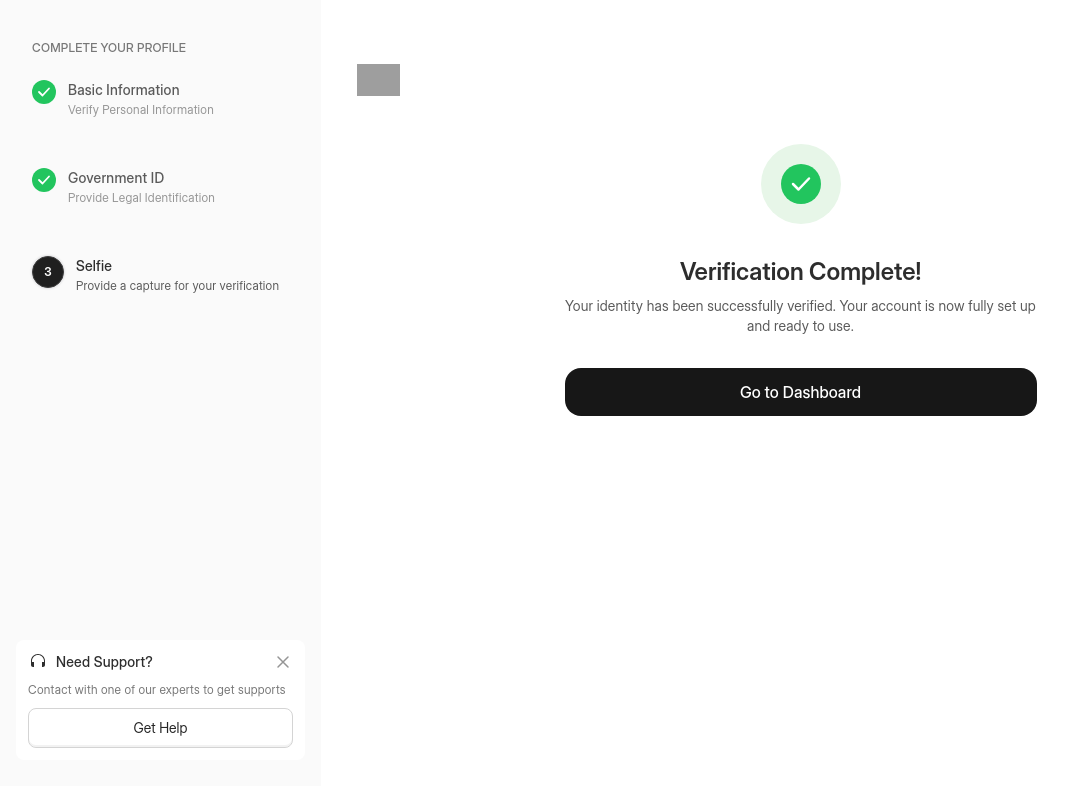
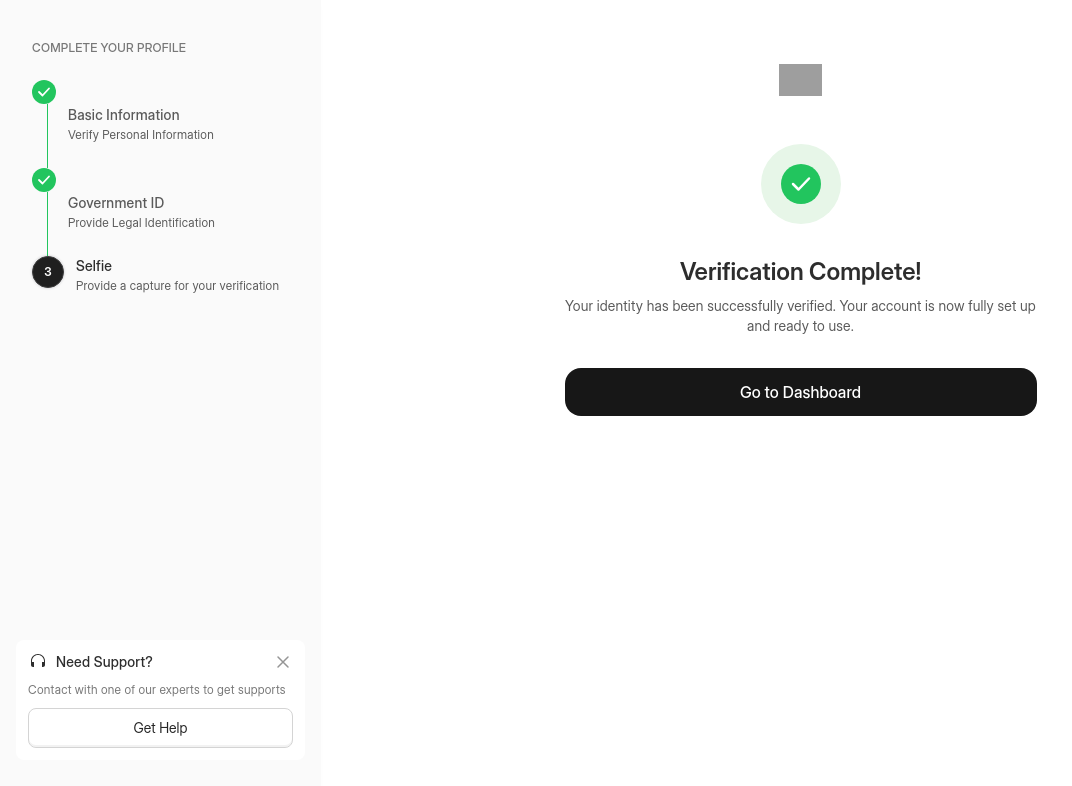
Before and after one commit to DesignedbyMazi/carloftyonboarding, a Next.js app: page /onboarding/complete in a window 1280 px wide. Shown: the top 786 px of the page, without its empty margins (0-1072 px from the left). Built offline with nearby package versions, Linux system fonts and the light colour scheme; grey boxes are pictures that could not be loaded.

Commit message:
Updated ui

```diff
--- a/app/globals.css
+++ b/app/globals.css
@@ -17,7 +17,6 @@
 
 html,
 body {
-  height: 100%;
   max-width: 100vw;
   overflow-x: hidden;
   font-family: "Inter Display", "Inter", sans-serif;
--- a/app/onboarding/page.tsx
+++ b/app/onboarding/page.tsx
@@ -7,19 +7,19 @@ export default function GettingStartedPage() {
 
   return (
     <KYCLayout activeStep="basic-info">
-      <div className="flex flex-col gap-6 items-start w-[543px] max-w-full">
-        {/* Header */}
+      <div className="flex flex-col gap-6 items-center w-[543px] max-w-full">
+        {/* Header — centered directly below the logo */}
         <div className="flex flex-col gap-1 items-center text-center w-full">
           <h1 className="text-2xl font-semibold text-[#2d2d2d] leading-8 w-full">
             Getting Started
           </h1>
           <p className="text-sm text-[#5a5a5a] leading-5 tracking-[0.14px] w-full">
-            We'll need a few details to verify your identity and get your account fully set up.
+            We&apos;ll need a few details to verify your identity and get your account fully set up.
           </p>
         </div>
 
         {/* CTA */}
-        <div className="flex flex-col items-center w-full">
+        <div className="w-full">
           <button
             onClick={() => router.push("/onboarding/personal-details")}
             className="w-full bg-[#171717] text-white rounded-xl py-3 text-base font-medium leading-6 tracking-[0.08px] hover:bg-[#333] transition-colors"
--- a/components/kyc/KYCLayout.tsx
+++ b/components/kyc/KYCLayout.tsx
@@ -7,11 +7,15 @@ interface KYCLayoutProps {
 
 export default function KYCLayout({ activeStep, children }: KYCLayoutProps) {
   return (
-    <div className="flex h-screen overflow-hidden bg-white">
+    <div className="flex min-h-screen bg-white">
+      {/* Sidebar sticks to viewport via sticky+h-screen — fills the full visible height
+          regardless of how tall the main content grows */}
       <KYCSidebar activeStep={activeStep} />
-      <main className="flex-1 bg-white flex flex-col items-center overflow-y-auto py-16 px-6">
-        {/* Carlofty Logo */}
-        <div className="mb-12 self-start ml-3">
+
+      {/* Main scrolls naturally as a normal block flow */}
+      <main className="flex-1 flex flex-col items-center py-16 px-6 bg-white">
+        {/* Carlofty Logo — centered above each page's content */}
+        <div className="mb-12 shrink-0">
           <img
             src="https://www.figma.com/api/mcp/asset/b4f1b995-cb98-48a3-ba0b-7ae714cdccf6"
             alt="Carlofty"
--- a/components/kyc/KYCSidebar.tsx
+++ b/components/kyc/KYCSidebar.tsx
@@ -43,38 +43,43 @@ function getStepStatus(step: Step, activeStep: KYCStep): StepStatus {
 function StepBadge({ status, number }: { status: StepStatus; number: number }) {
   if (status === "completed") {
     return (
-      <div className="relative shrink-0 size-6">
+      <div className="shrink-0 size-6">
         <svg viewBox="0 0 24 24" fill="none" className="w-full h-full">
           <circle cx="12" cy="12" r="12" fill="#22c55e" />
-          <path d="M7 12l3.5 3.5L17 8.5" stroke="white" strokeWidth="1.8" strokeLinecap="round" strokeLinejoin="round" />
+          <path
+            d="M7 12l3.5 3.5L17 8.5"
+            stroke="white"
+            strokeWidth="1.8"
+            strokeLinecap="round"
+            strokeLinejoin="round"
+          />
         </svg>
       </div>
     );
   }
   if (status === "active") {
     return (
-      <div className="relative shrink-0 flex items-center justify-center w-8 h-8 bg-[#1f1f1f] rounded-full border border-[#3c3c3c] shadow-[0px_0px_2px_1px_rgba(16,24,40,0.1)]">
+      <div className="shrink-0 flex items-center justify-center w-8 h-8 bg-[#1f1f1f] rounded-full border border-[#3c3c3c] shadow-[0px_0px_2px_1px_rgba(16,24,40,0.1)]">
         <span className="text-white text-xs font-semibold tracking-[0.24px]">{number}</span>
       </div>
     );
   }
-  // pending
   return (
-    <div className="relative shrink-0 flex items-center justify-center w-8 h-8 bg-white rounded-full border border-[#eaeaea] shadow-[0px_0px_2px_0.5px_rgba(16,24,40,0.02)]">
+    <div className="shrink-0 flex items-center justify-center w-8 h-8 bg-white rounded-full border border-[#eaeaea] shadow-[0px_0px_2px_0.5px_rgba(16,24,40,0.02)]">
       <span className="text-[#959595] text-xs font-semibold tracking-[0.24px]">{number}</span>
     </div>
   );
 }
 
-function DashedLine({ completed }: { completed: boolean }) {
+function Connector({ completed }: { completed: boolean }) {
   return (
-    <div className="flex justify-center w-0 h-16 ml-4">
+    <div className="w-px h-16 mx-auto" style={{ marginLeft: "15px" }}>
       <div
-        className="w-px h-full"
+        className="w-full h-full"
         style={{
           background: completed
-            ? "linear-gradient(180deg, #22c55e 0%, #22c55e 100%)"
-            : "repeating-linear-gradient(180deg, #d1d5db 0px, #d1d5db 4px, transparent 4px, transparent 8px)",
+            ? "#22c55e"
+            : "repeating-linear-gradient(180deg,#d1d5db 0px,#d1d5db 4px,transparent 4px,transparent 8px)",
         }}
       />
     </div>
@@ -87,24 +92,50 @@ interface KYCSidebarProps {
 
 export default function KYCSidebar({ activeStep }: KYCSidebarProps) {
   return (
-    <aside className="bg-[#fafafa] flex flex-col h-full w-[321px] shrink-0 shadow-[0px_4px_6px_-2px_rgba(13,13,18,0.03)]">
-      {/* Top: steps */}
-      <div className="flex-1 flex flex-col px-8 pt-10 w-full overflow-y-auto">
-        <p className="text-xs font-medium text-[#777] tracking-[0.24px] leading-4 uppercase mb-6">
+    /*
+     * sticky + top-0 + h-screen  ← the three properties that solve the problem:
+     *   sticky  → positions relative to scroll container; sticks once it hits top:0
+     *   top-0   → anchors to the very top of the viewport
+     *   h-screen → sidebar is ALWAYS exactly 100vh regardless of parent / sibling height
+     * This is independent of any parent height — no chain of h-full needed.
+     */
+    <aside
+      className="
+        sticky top-0 h-screen
+        w-[321px] shrink-0
+        bg-[#fafafa]
+        shadow-[0px_4px_6px_-2px_rgba(13,13,18,0.03)]
+        flex flex-col
+        overflow-hidden
+      "
+    >
+      {/* ── Steps (scrollable if ever needed) ── */}
+      <div className="flex-1 overflow-y-auto px-8 pt-10">
+        <p className="text-xs font-medium text-[#777777] tracking-[0.24px] leading-4 uppercase mb-6">
           Complete Your Profile
         </p>
-        <div className="flex flex-col items-start w-full">
+
+        <div className="flex flex-col">
           {steps.map((step, idx) => {
             const status = getStepStatus(step, activeStep);
             const isLast = idx === steps.length - 1;
+
             return (
-              <div key={step.id} className="w-full">
-                <div className="flex gap-3 items-start w-full">
+              <div key={step.id}>
+                {/* Step row */}
+                <div className="flex gap-3 items-start">
+                  {/* Icon column */}
                   <div className="flex flex-col items-center shrink-0">
                     <StepBadge status={status} number={step.number} />
-                    {!isLast && <DashedLine completed={status === "completed"} />}
+                    {!isLast && <Connector completed={status === "completed"} />}
                   </div>
-                  <div className="flex flex-col gap-0.5 items-start justify-center flex-1 min-w-0 min-h-[38px]">
+
+                  {/* Text column */}
+                  <div
+                    className={`flex flex-col gap-0.5 justify-center flex-1 min-w-0 ${
+                      isLast ? "min-h-[24px]" : "min-h-[88px]"
+                    }`}
+                  >
                     <p
                       className={`text-sm font-medium tracking-[0.21px] leading-5 ${
                         status === "pending"
@@ -118,11 +149,7 @@ export default function KYCSidebar({ activeStep }: KYCSidebarProps) {
                     </p>
                     <p
                       className={`text-xs tracking-[0.24px] leading-4 ${
-                        status === "pending"
-                          ? "text-[#959595]"
-                          : status === "active"
-                          ? "text-[#5a5a5a]"
-                          : "text-[#959595]"
+                        status === "pending" ? "text-[#959595]" : "text-[#5a5a5a]"
                       }`}
                     >
                       {step.subtitle}
@@ -135,7 +162,7 @@ export default function KYCSidebar({ activeStep }: KYCSidebarProps) {
         </div>
       </div>
 
-      {/* Bottom: support widget always pinned to bottom */}
+      {/* ── Support widget pinned to bottom ── */}
       <div className="shrink-0 pb-10">
         <SupportWidget />
       </div>
```
Also changed, not shown: .claude/launch.json (added), .claude/settings.local.json.
